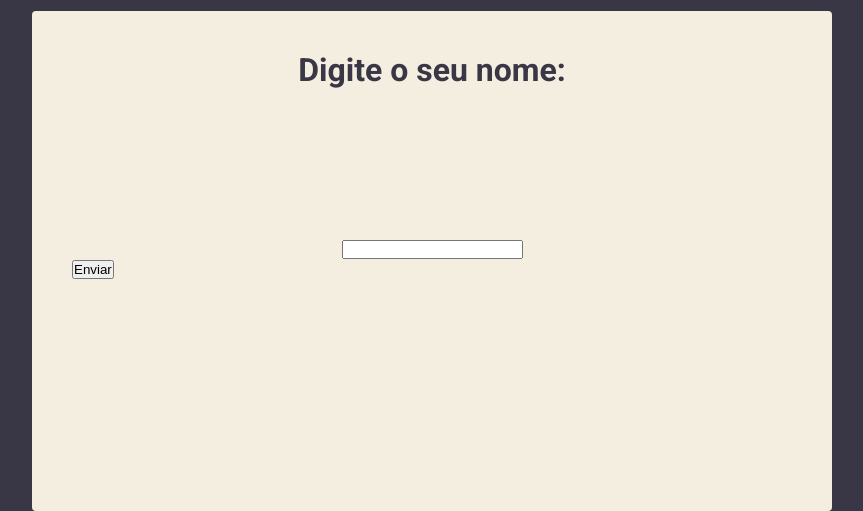
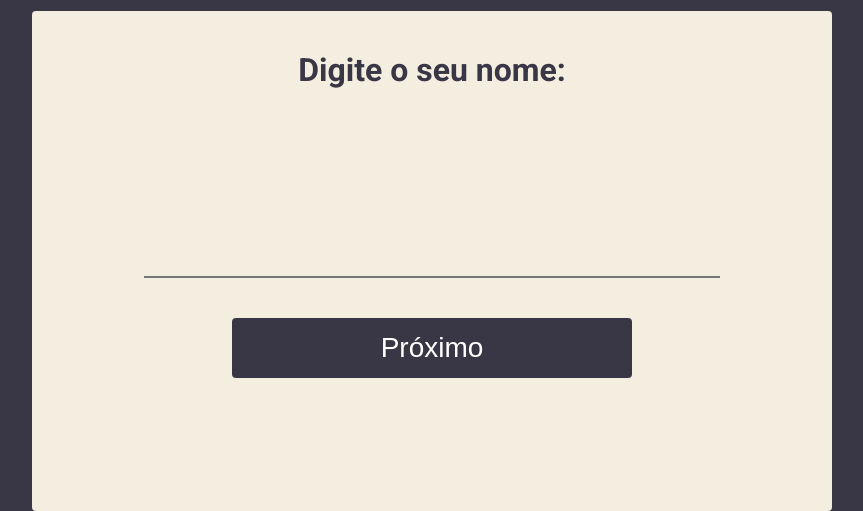
Before and after one commit to Natan-Matos-Souza/newsletter, a PHP site: page /test/ in a window 1280 px wide. Shown: the part 313-824 px from the top of the page, without its empty margins (208-1071 px from the left). Run offline with PHP 8.4, Linux system fonts and the light colour scheme; data that the repository does not hold is empty; some libraries are stand-ins or nearby versions.

Commit message:
Finalizando index page

```diff
--- a/index.php
+++ b/index.php
@@ -139,22 +139,29 @@ if (isSet($_POST['username']) && isSet($_POST['email'])) {
 
 
                 <!-----------Primeiro input------------->
-                <div class="input-area">
-                    <input type="text" class="input">
+                <div class="input-area" id="first-input-div">
+                    <input type="text" class="input" id="first-input" name="username">
                 </div>
 
-                <!--------Segundo Input----- ------------>
-                <div class="input-area" style="display:none;">
-                    <input type="text" class="input">
+                <!--------Segundo Input----------------->
+                <div class="input-area" id="second-input-div">
+                    <input type="text" class="input" id="second-input" name="email">
                 </div>
 
-                <div id="btn-area">
-                    <input type="submit" value="Enviar" class="submit-btn">
+                <!------Botão para alterar input------->
+                <div class="btn-area">
+                    <input type="button" value="Próximo" class="submit-btn" id="change-input-btn">
                 </div>
+
+                <div class="btn-area">
+                    <input type="submit" value="Enviar" class="submit-btn" id="submit-btn">
+                </div>
+
+
             </form>
         </div>
 
-
+        <script src="js/index.js"></script>
 
 
     </main>
--- /dev/null
+++ b/js/index.js
@@ -0,0 +1,27 @@
+const changeInputBtn = document.getElementById('change-input-btn')
+const submitBtn = document.getElementById('submit-btn')
+
+//Importando inputs//
+const firstInput = document.getElementById('first-input')
+const secondInput = document.getElementById('second-input')
+
+//Importando divs
+
+const firstInputDiv = document.getElementById('first-input-div')
+const secondInputDiv = document.getElementById('second-input-div')
+
+const formText = document.getElementById('text')
+
+firstInput.focus()
+
+
+
+changeInputBtn.addEventListener('click', () => {
+
+    firstInputDiv.style.display = "none"
+    secondInputDiv.style.display = "block"
+    changeInputBtn.style.display = "none"
+    submitBtn.style.display = "inline-block"
+    formText.innerHTML = 'Digite o seu e-mail:'
+
+})
--- a/style/index.css
+++ b/style/index.css
@@ -57,3 +57,64 @@ body {
     margin: 150px auto 0px;
     text-align: center;
 }
+
+.input {
+    width: 80%;
+    font-size: 32px;
+    text-align: center;
+    border-top: none;
+    border-left: none;
+    border-right: none;
+    background-color: transparent;
+}
+
+.input:focus {
+    outline-style: none;
+    outline-offset: none;
+}
+
+.btn-area {
+    width: 100%;
+    margin: 40px auto;
+    text-align: center;
+}
+
+.submit-btn:hover {
+    cursor: pointer;
+    opacity: .5;
+}
+
+.submit-btn {
+    width: 400px;
+    height: 60px;
+    border: none;
+    background-color: #393646;
+    color: #fff;
+    font-size: 28px;
+    border-radius: 4px;
+}
+
+#second-input-div {
+    display: none;
+}
+
+#submit-btn {
+    display: none;
+}
+
+@keyframes email-status-animation {
+    0% {
+        right: -100%
+    }
+
+    50% {
+        right: 20px;
+        opacity: 100%;
+    }
+
+    100% {
+        right: 20px;
+        opacity: 0;
+    }
+
+}
```
